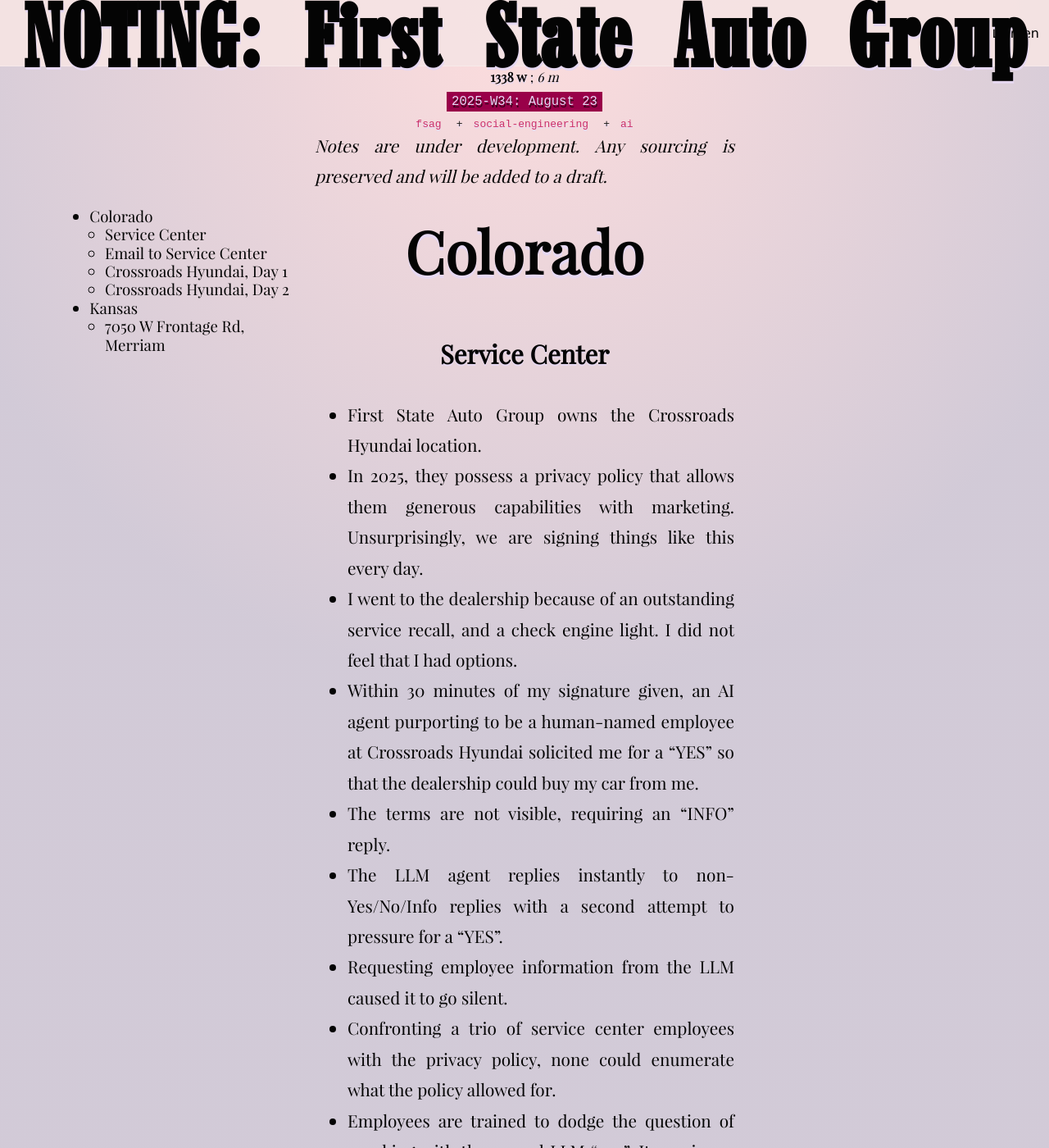
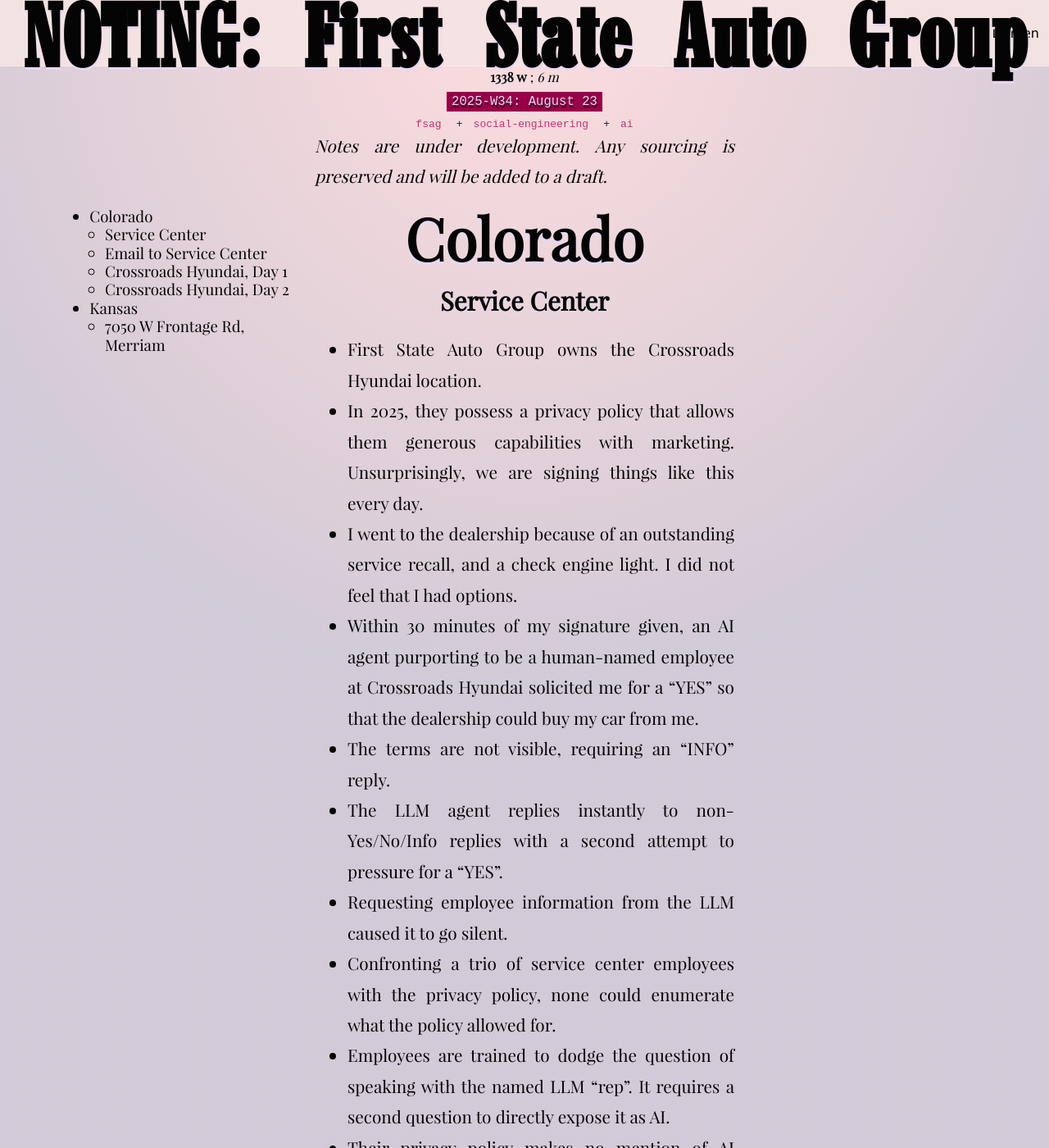
Before and after one commit to tiliv/antibody, a Jekyll site: the page built from docs/journal/autumn-ryan-First-State-Auto-Group/index.md, in a window 1280 px wide and 1400 px high, scrolled down 538 px. Shown: the whole window at 82% size. Built offline with Jekyll 4.4.1, drawn with Linux system fonts in a browser that asks for light colours.

Commit message:
Fix various positioning issues for headers
Safari still goes a little nuts on the h2 headline, but I think I'm just overlooking an implicit property scaling with em before final frame.

```diff
--- a/docs/_layouts/root.html
+++ b/docs/_layouts/root.html
@@ -23,6 +23,7 @@
   <link rel="apple-touch-icon" sizes="300x300" href="/img/favicon.300.png" />
   <link rel="stylesheet" href="/css/site.css" />
   <link rel="stylesheet" href="/css/journal.css" />
+  <link rel="stylesheet" href="/css/nav.css" />
   <link rel="stylesheet" href="/css/history.css" />
   <link rel="stylesheet" href="/css/references.css" />
   <link rel="stylesheet" href="/css/figures.css" />
--- a/docs/css/journal.css
+++ b/docs/css/journal.css
@@ -17,24 +17,6 @@
   /* background: red; */
 }
 
-.nav.side {
-  position: sticky;
-  top: 90px;
-}
-h1, h2, article h3, article h4, article h5, article h6 {
-  margin: auto;
-  position: sticky;
-  cursor: pointer;
-  transition:
-    width 0.2s ease,
-    font-size 0.5s ease,
-    margin 0.3s ease,
-    padding 0.1s ease,
-    font-weight 0.8s ease,
-    line-height 0.2s ease,
-    margin-left 0.2s linear,
-    margin-right 0.2s linear;
-}
 h1 {
   font-size: 3em;
   font-weight: normal;
@@ -47,56 +29,27 @@
   hyphens: auto;
   text-align: center;
   margin: 0 auto;
-}
-article h3, article h4 {
-  word-wrap: break-word;
-  hyphens: auto;
-  text-align: center;
-  margin: 0.5em auto;
-}
-article h3 { font-size: 3.4em }
-article h4 { font-size: 1.5em }
-h2 {
+
   font-size: 7em;
   text-shadow: 0 .06em var(--sh);
   position: sticky;
   top: 0px;
 }
 article h3, article h4 {
+  word-wrap: break-word;
+  place-content: center;
+  hyphens: auto;
+  text-align: center;
+  margin: 0.5em auto;
+  height: 1em;
+  line-height: 1em;
+  min-height: 40px;
+}
+article h3 { font-size: 3.4em }
+article h4 { font-size: 1.5em }
+article h3, article h4 {
   text-shadow: 0 .06em var(--sh);
   top: 40px;
-}
-.is-sticky {
-  width: 50%;
-  padding: 0;
-  margin: 0 auto;
-  z-index: 5;
-  height: 40px;
-  place-content: center;
-  border-bottom: 1px solid var(--shade);
-  line-height: 0.9em;
-}
-h2.is-sticky {
-  font-size: 2em !important;
-  font-weight: normal;
-  width: auto;
-  max-width: 60%;
-}
-h3.is-sticky, h4.is-sticky {
-  font-weight: normal;
-}
-h3.is-sticky {
-  font-size: 1.1em !important;
-  margin-right: 50% !important;
-}
-h4.is-sticky {
-  font-size: 1em !important;
-  margin-left: -50% !important;
-  margin-left: 50% !important;
-}
-h3:has(~ h3.is-sticky),
-h4:has(~ h4.is-sticky) {
-  position: static;
 }
 
 aside.side {
@@ -132,6 +85,9 @@
   font-family: ArticleFont !important;
 }
 .tags {
+  display: flex;
+  flex-wrap: wrap;
+  justify-content: center;
   font-family: monospace;
 }
 .tags span {
--- a/docs/css/media.css
+++ b/docs/css/media.css
@@ -9,6 +9,9 @@
 }
 
 @media (max-width: 1600px) {
+  h3 {
+    font-size: 2.3em;
+  }
 }
 @media (max-width: 950px) {
   :root {
@@ -29,8 +32,9 @@
   #title-stack h1 { font-size: 6em; }
   .links img { width: 40px; }
   article { font-size: 1em; }
-  h2 { font-size: 3em; }
-  h3 { font-size: 2.3em; }
+  h2 { font-size: 3em !important; }
+  h3 { font-size: 2.3em !important; }
+  h3.is-sticky, h4.is-sticky { font-size: 1.7em !important; }
   /* #replication { margin-top: -3.5em; } */
   .side.left,
   .side.right {
@@ -44,10 +48,11 @@
   }
   #layout {
     grid-template-columns:
-      [left] 1fr
-      [content-start] minmax(200px, min(700px, 60vw))
-      [content-end] 1fr
+      [left] 5vw
+      [content-start] 90vw
+      [content-end] 0
       [right];
+    column-gap: 0;
   }
   .piece-list {
     flex-direction: column;
@@ -55,15 +60,13 @@
 }
 @media (max-width: 550px) {
   .links img { width: 28px; }
-  article { font-size: 0.9em; }
-  h2 { font-size: 2.4em; }
-  h3 { font-size: 2em; }
+  article { font-size: 0.9em !important; }
+  h2.is-sticky { font-size: 1.8em !important; }
+  h3.is-sticky, h4.is-sticky { font-size: 1em !important; }
 }
 @media (max-width: 350px) {
-  #title-stack h1 { font-size: 4em; }
+  #title-stack h1 { font-size: 4em !important; }
   .links img { width: 18px; }
-  h2 { font-size: 2em; }
-  h3 { font-size: 1.8em; }
-  article { font-size: 0.8em; }
+  article { font-size: 0.8em !important; }
   article ol, article ul { padding-left: 0.5em; }
 }
--- /dev/null
+++ b/docs/css/nav.css
@@ -0,0 +1,51 @@
+.nav.side {
+  position: sticky;
+  top: 90px;
+}
+h1, h2, article h3, article h4, article h5, article h6 {
+  margin: auto;
+  position: sticky;
+  cursor: pointer;
+  transition:
+    height 0.5s ease,
+    width 0.2s ease,
+    font-size 0.2s ease,
+    margin 0.3s ease,
+    padding 0.1s ease,
+    font-weight 0.8s ease,
+    line-height 0.2s ease,
+    margin-left 0.8s linear,
+    margin-right 0.8s linear;
+}
+
+.is-sticky {
+  width: 50%;
+  padding: 0;
+  margin: 0 auto;
+  /* margin-left: 0%;
+  margin-right: 0%; */
+  z-index: 5;
+  height: 40px;
+  place-content: center;
+  border-bottom: 1px solid var(--shade);
+}
+h2.is-sticky {
+  font-size: 2em;
+  font-weight: normal;
+  width: max-content;
+}
+h3.is-sticky, h4.is-sticky {
+  font-size: 1em;
+  font-weight: normal;
+}
+h3.is-sticky {
+  margin-right: 50% !important;
+}
+h4.is-sticky {
+  margin-left: -50% !important;
+  margin-left: 50% !important;
+}
+h3:has(~ h3.is-sticky),
+h4:has(~ h4.is-sticky) {
+  position: static;
+}
```
